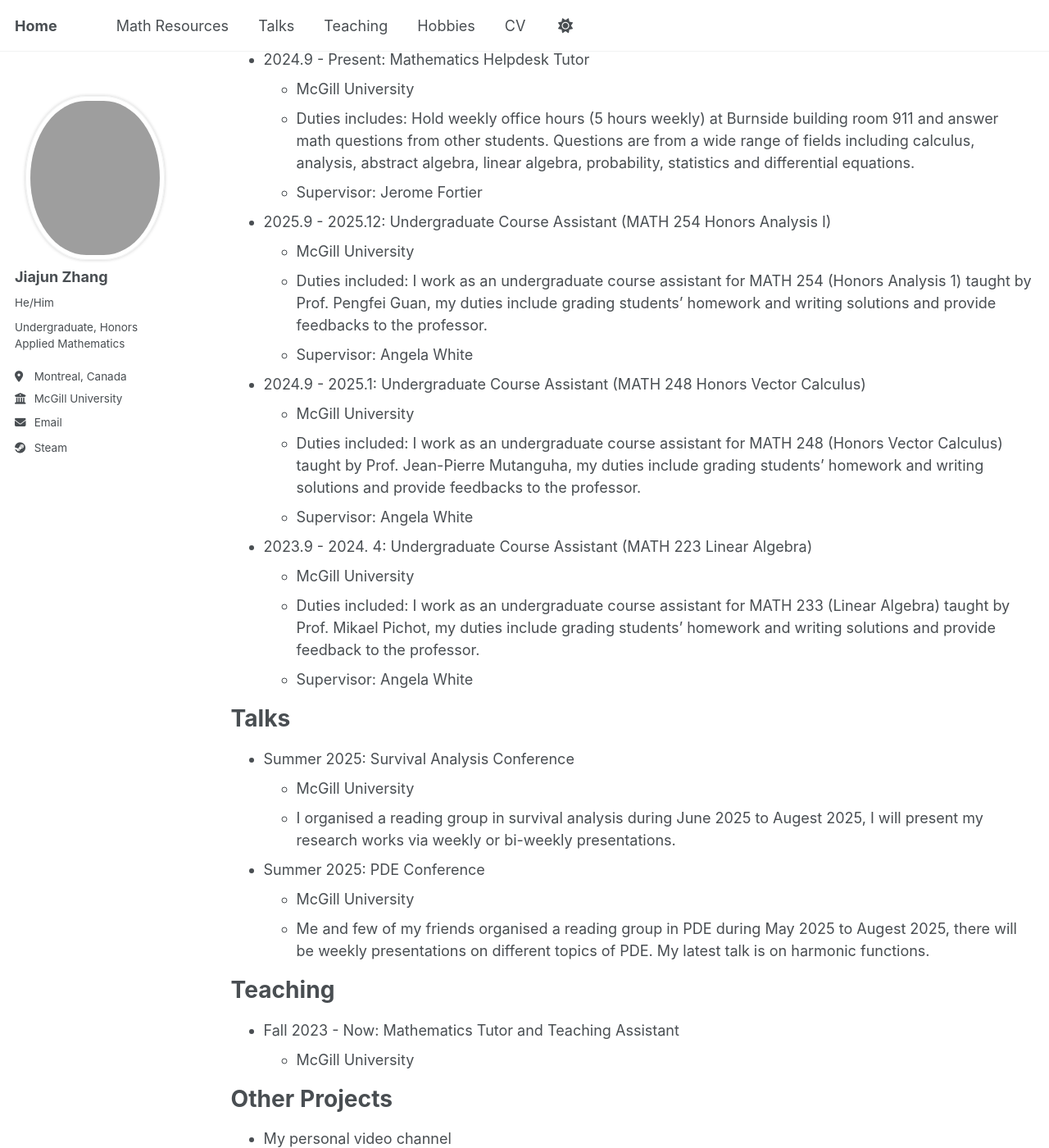
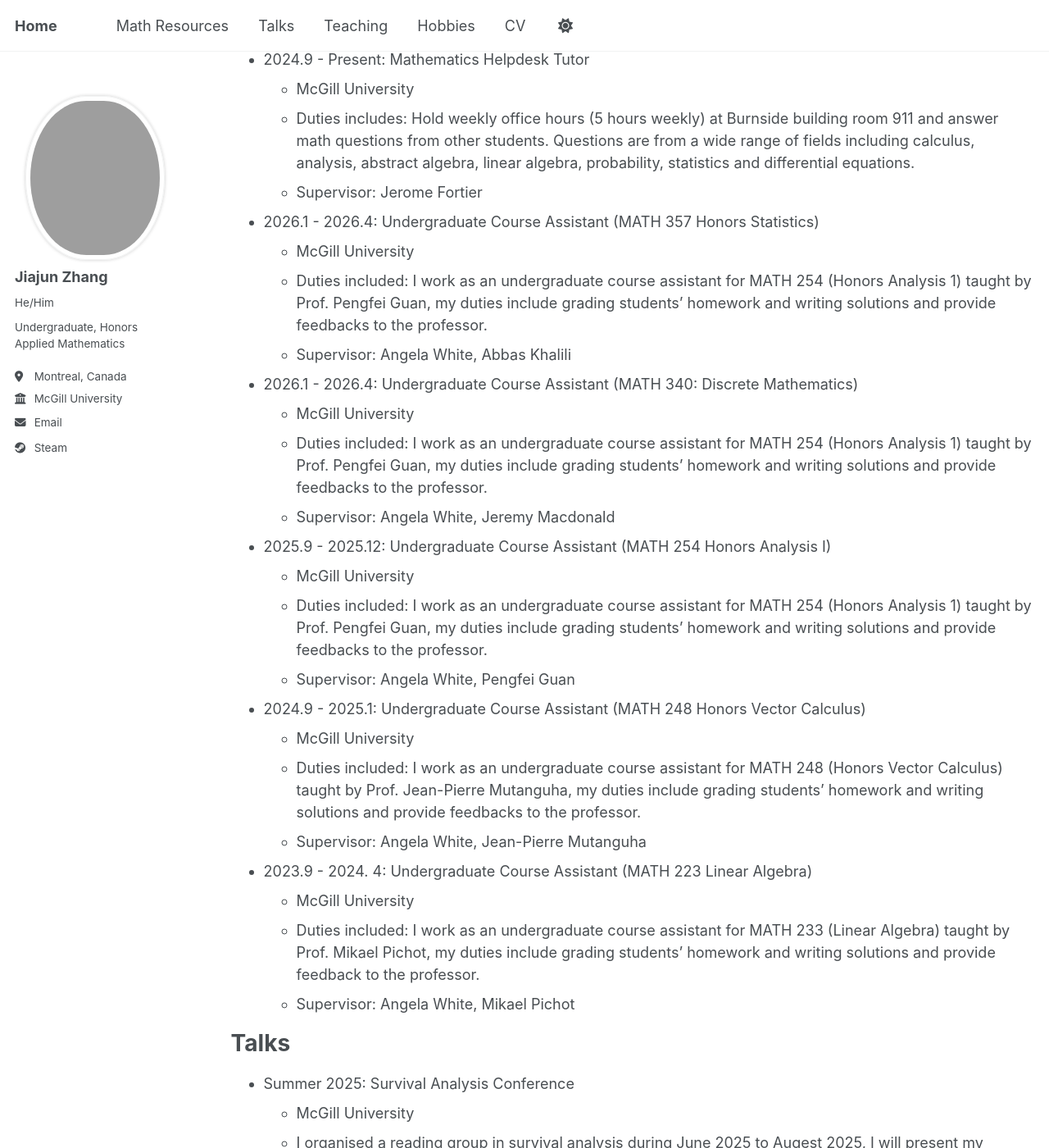
Before and after one commit to JohanssonRein/JohanssonRein.github.io, a Jekyll site: the page built from _pages/cv.md, in a window 1280 px wide and 1400 px high, scrolled down 1042 px. Shown: the whole window at 82% size. Built offline with Jekyll 4.4.1, drawn with Linux system fonts in a browser that asks for light colours.

Commit message:
Update cv.md

```diff
--- a/_pages/cv.md
+++ b/_pages/cv.md
@@ -45,20 +45,30 @@ Work experience
   * Duties includes: Hold weekly office hours (5 hours weekly) at Burnside building room 911 and answer math questions from other students. Questions are from a wide range of fields including calculus, analysis, abstract algebra, linear algebra, probability, statistics and differential equations.
   * Supervisor: Jerome Fortier
 
+* 2026.1 - 2026.4: Undergraduate Course Assistant (MATH 357 Honors Statistics)
+  * McGill University
+  * Duties included: I work as an undergraduate course assistant for MATH 254 (Honors Analysis 1) taught by Prof. Pengfei Guan, my duties include grading students' homework and writing solutions and provide feedbacks to the professor.
+  * Supervisor: Angela White, Abbas Khalili
+
+* 2026.1 - 2026.4: Undergraduate Course Assistant (MATH 340: Discrete Mathematics)
+  * McGill University
+  * Duties included: I work as an undergraduate course assistant for MATH 254 (Honors Analysis 1) taught by Prof. Pengfei Guan, my duties include grading students' homework and writing solutions and provide feedbacks to the professor.
+  * Supervisor: Angela White, Jeremy Macdonald
+
 * 2025.9 - 2025.12: Undergraduate Course Assistant (MATH 254 Honors Analysis I)
   * McGill University
   * Duties included: I work as an undergraduate course assistant for MATH 254 (Honors Analysis 1) taught by Prof. Pengfei Guan, my duties include grading students' homework and writing solutions and provide feedbacks to the professor.
-  * Supervisor: Angela White
+  * Supervisor: Angela White, Pengfei Guan
 
 * 2024.9 - 2025.1: Undergraduate Course Assistant (MATH 248 Honors Vector Calculus)
   * McGill University
   * Duties included: I work as an undergraduate course assistant for MATH 248 (Honors Vector Calculus) taught by Prof. Jean-Pierre Mutanguha, my duties include grading students' homework and writing solutions and provide feedbacks to the professor.
-  * Supervisor: Angela White
+  * Supervisor: Angela White, Jean-Pierre Mutanguha
 
 * 2023.9 - 2024. 4: Undergraduate Course Assistant (MATH 223 Linear Algebra)
   * McGill University
   * Duties included: I work as an undergraduate course assistant for MATH 233 (Linear Algebra) taught by Prof. Mikael Pichot, my duties include grading students' homework and writing solutions and provide feedback to the professor.
-  * Supervisor: Angela White
+  * Supervisor: Angela White, Mikael Pichot
 
 
 Talks
```
